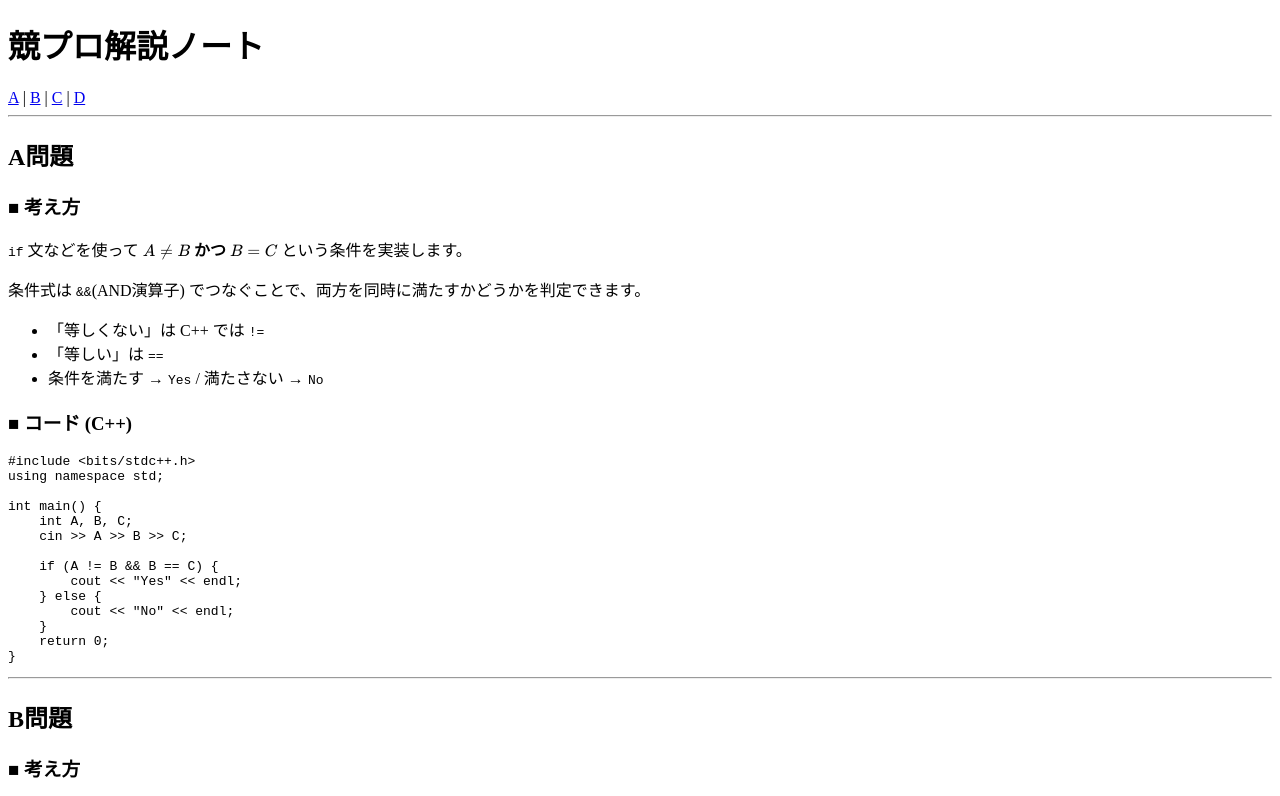
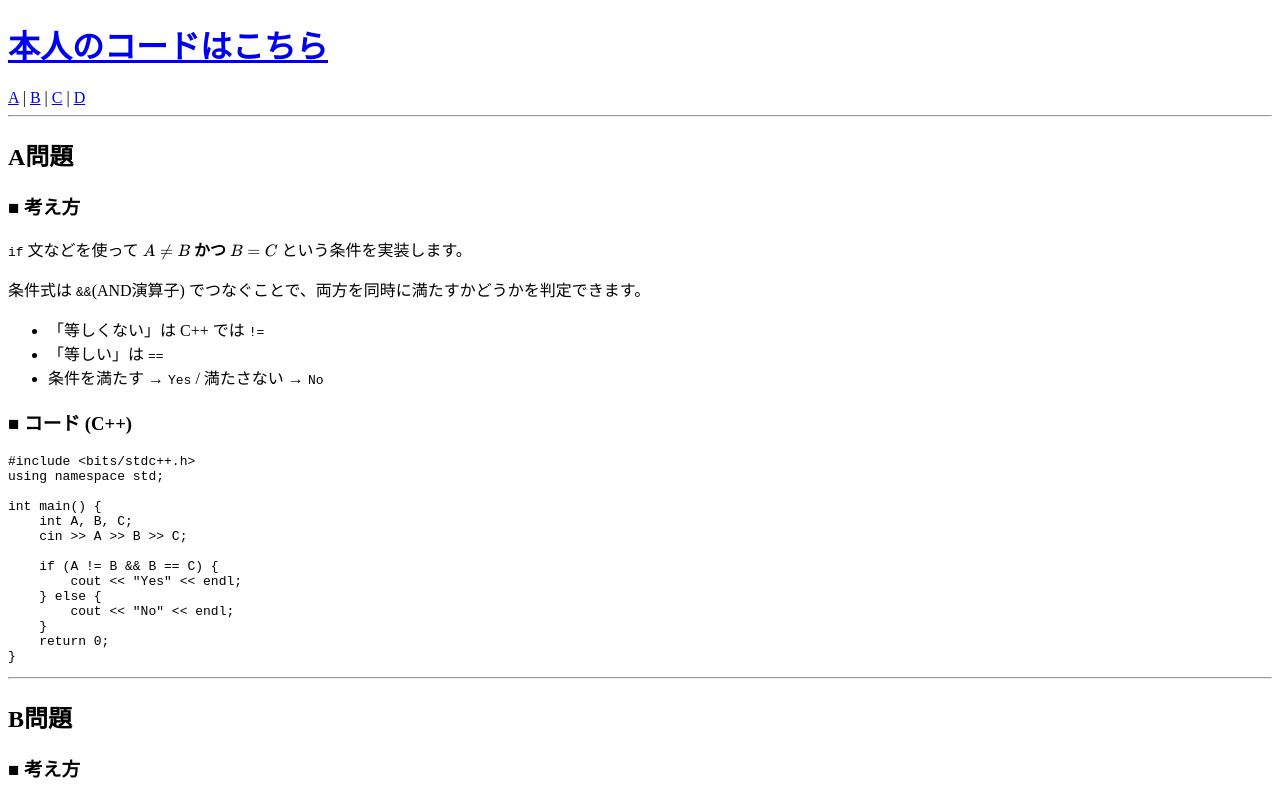
Before and after one commit to Haruki07-crew/atcoder-explanation, a plain HTML site: page abc455.html in a window 1280 px wide. Shown: the top 796 px of the page. Drawn offline with nearby package versions, Linux system fonts and the light colour scheme; a script that the page names is missing; a small style sheet from the web is missing.

Commit message:
update abc455

```diff
--- a/abc455.html
+++ b/abc455.html
@@ -27,7 +27,11 @@
 <body>
 
   <header>
-    <h1>競プロ解説ノート</h1>
+    <h1>
+      <a href="https://atcoder.jp/contests/abc455/submissions?f.Task=&f.LanguageName=&f.Status=&f.User=hanaosi" target="_blank" rel="noopener noreferrer">
+      本人のコードはこちら
+  </a>
+    </h1>
     <nav>
       <a href="#problem-a">A</a> |
       <a href="#problem-b">B</a> |
```
